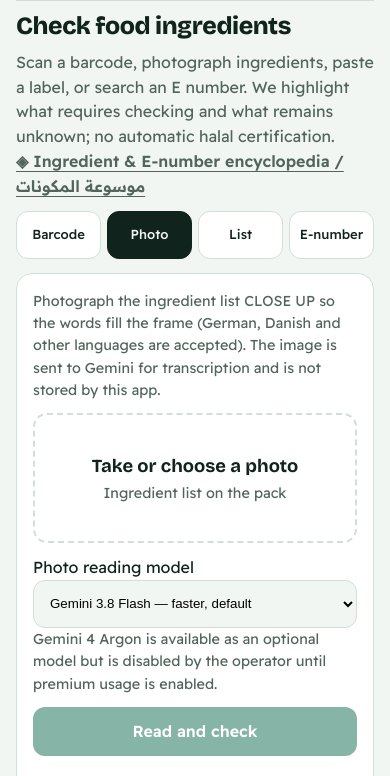
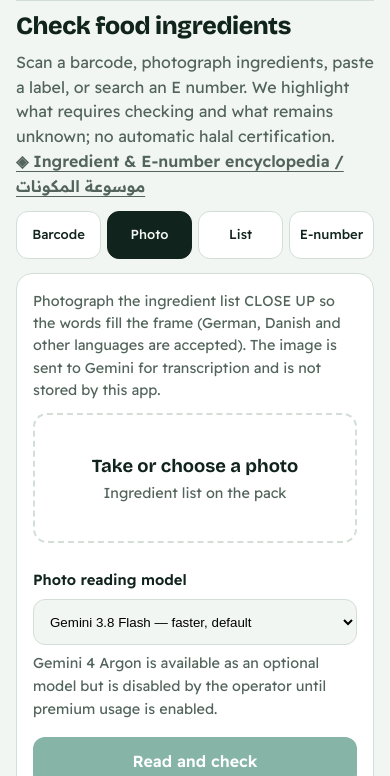
Before and after one commit to wamclan/halal-check, a website: page public/index.html in a window 390 px wide. Both pictures are taken after a click on the tab "Photo". Shown: the part 68-844 px from the top of the page. Drawn offline with Linux system fonts and the light colour scheme; no server answers.

Commit message:
ui: responsive model selector for optional Gemini 4 Argon

```diff
--- a/public/css/app.css
+++ b/public/css/app.css
@@ -63,6 +63,11 @@ h1{font-family:var(--f-display);font-weight:800;font-size:clamp(1.55rem,6vw,2.2r
 .finder{position:relative;border-radius:14px;overflow:hidden;background:#000;aspect-ratio:4/3;max-width:100%}
 .finder video{width:100%;height:100%;object-fit:cover;display:block}
 .finder::after{content:"";position:absolute;inset:22% 8%;border:2px solid rgba(255,255,255,.85);border-radius:10px;box-shadow:0 0 0 999px rgba(0,0,0,.35);pointer-events:none}
+.model-picker{margin:14px 0 4px;display:grid;gap:7px}
+.model-picker label{font-weight:600;font-size:.92rem}
+.model-picker .field{min-height:46px;max-width:100%}
+.model-picker .hint{margin:0;max-width:68ch;line-height:1.6}
+.model-picker select option:disabled{color:var(--muted)}
 .drop{display:grid;place-items:center;text-align:center;gap:6px;border:2px dashed var(--line);border-radius:14px;padding:12px 10px;cursor:pointer;min-height:130px;overflow:hidden;position:relative}
 .drop strong{font-family:var(--f-display);font-size:1.15rem}
 .drop img{max-width:100%;max-height:195px;border-radius:10px;display:block;object-fit:contain}
```
